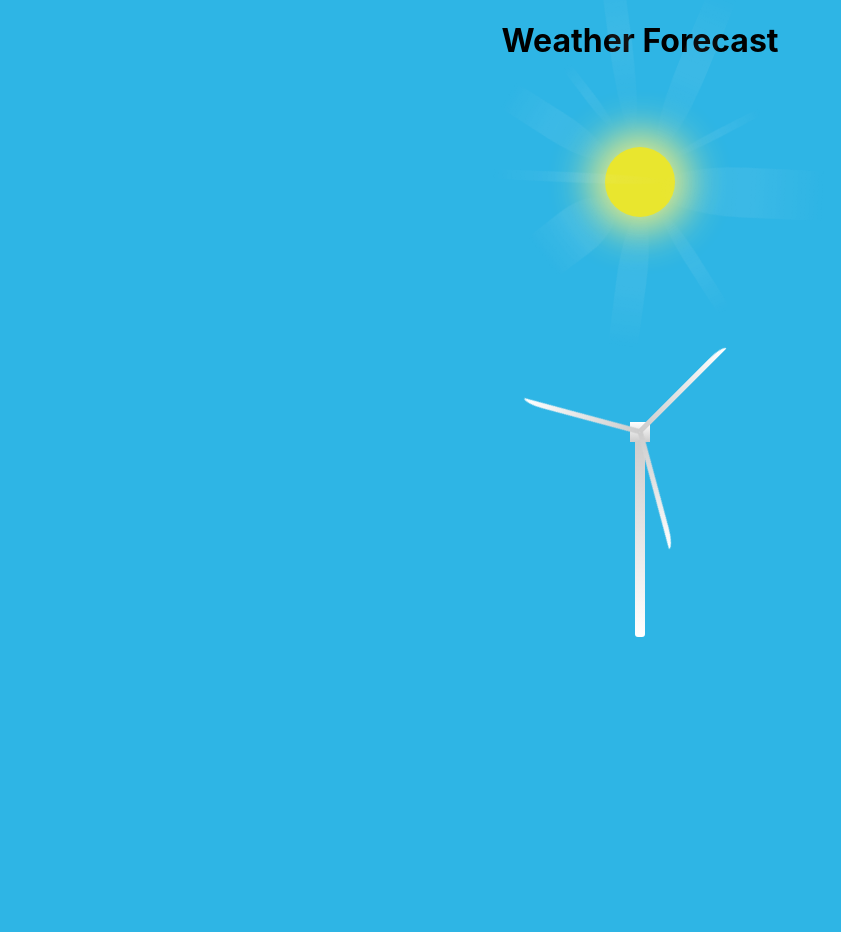
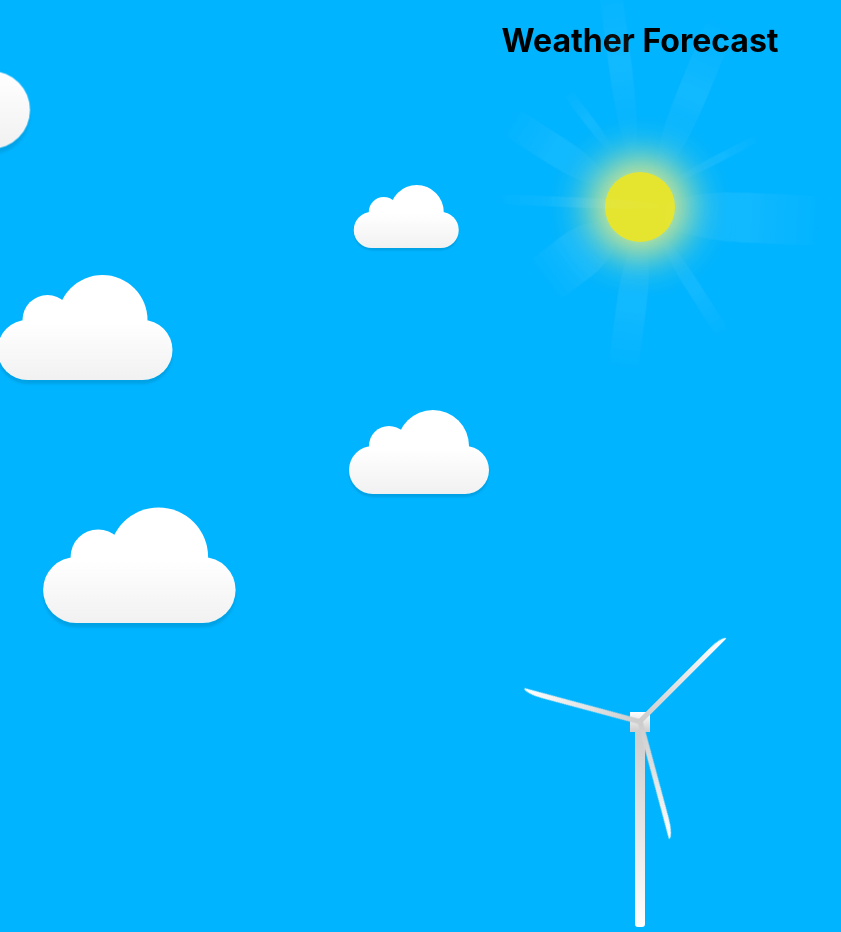
Before and after one commit to flaviusbohaciuc/weather-forecast-react, a React (Create React App) app: page / in a window 1280 px wide. Shown: the whole page, without its empty margins (0-841 px from the left). Before the commit the page ends 800 px from the top, so only its background shows below. Built offline with nearby package versions, Linux system fonts and the light colour scheme.

Commit message:
add clouds component and change background-color

```diff
--- /dev/null
+++ b/src/component/clouds/clouds.component.tsx
@@ -0,0 +1,28 @@
+import React from "react";
+import "./clouds.style.scss";
+
+const Clouds = () => {
+  return (
+    <div className="wrapper">
+      <div className="clouds">
+        <div className="cloud1">
+          <div className="cloud"></div>
+        </div>
+        <div className="cloud2">
+          <div className="cloud"></div>
+        </div>
+        <div className="cloud3">
+          <div className="cloud"></div>
+        </div>
+        <div className="cloud4">
+          <div className="cloud"></div>
+        </div>
+        <div className="cloud5">
+          <div className="cloud"></div>
+        </div>
+      </div>
+    </div>
+  );
+};
+
+export default Clouds;
--- /dev/null
+++ b/src/component/clouds/clouds.style.scss
@@ -0,0 +1,152 @@
+@import "src/index.scss";
+
+.clouds {
+  bottom: 0;
+  left: 0;
+  padding-top: 50px;
+  position: fixed;
+  right: 0;
+  top: 0;
+}
+
+/* KEYFRAMES */
+
+@-webkit-keyframes animateCloud {
+  0% {
+    margin-left: -1000px;
+  }
+  100% {
+    margin-left: 100%;
+  }
+}
+
+@-moz-keyframes animateCloud {
+  0% {
+    margin-left: -1000px;
+  }
+  100% {
+    margin-left: 100%;
+  }
+}
+
+@keyframes animateCloud {
+  0% {
+    margin-left: -1000px;
+  }
+  100% {
+    margin-left: 100%;
+  }
+}
+
+/* ANIMATIONS */
+
+.cloud1 {
+  -webkit-animation: animateCloud 35s linear infinite;
+  -moz-animation: animateCloud 35s linear infinite;
+  animation: animateCloud 35s linear infinite;
+
+  -webkit-transform: scale(0.65);
+  -moz-transform: scale(0.65);
+  transform: scale(0.65);
+}
+
+.cloud2 {
+  -webkit-animation: animateCloud 20s linear infinite;
+  -moz-animation: animateCloud 20s linear infinite;
+  animation: animateCloud 20s linear infinite;
+
+  -webkit-transform: scale(0.3);
+  -moz-transform: scale(0.3);
+  transform: scale(0.3);
+}
+
+.cloud3 {
+  -webkit-animation: animateCloud 30s linear infinite;
+  -moz-animation: animateCloud 30s linear infinite;
+  animation: animateCloud 30s linear infinite;
+
+  -webkit-transform: scale(0.5);
+  -moz-transform: scale(0.5);
+  transform: scale(0.5);
+}
+
+.cloud4 {
+  -webkit-animation: animateCloud 18s linear infinite;
+  -moz-animation: animateCloud 18s linear infinite;
+  animation: animateCloud 18s linear infinite;
+
+  -webkit-transform: scale(0.4);
+  -moz-transform: scale(0.4);
+  transform: scale(0.4);
+}
+
+.cloud5 {
+  -webkit-animation: animateCloud 25s linear infinite;
+  -moz-animation: animateCloud 25s linear infinite;
+  animation: animateCloud 25s linear infinite;
+
+  -webkit-transform: scale(0.55);
+  -moz-transform: scale(0.55);
+  transform: scale(0.55);
+}
+
+/* OBJECTS */
+
+.cloud {
+  background: $color-white;
+  background: -moz-linear-gradient(to bottom, $color-white 5%, #f1f1f1 100%);
+  background: -webkit-gradient(
+    linear,
+    left top,
+    left bottom,
+    color-stop(5%, $color-white),
+    color-stop(100%, #f1f1f1)
+  );
+  background: -webkit-linear-gradient(to bottom, $color-white 5%, #f1f1f1 100%);
+  background: -o-linear-gradient(to bottom, $color-white 5%, #f1f1f1 100%);
+  background: -ms-linear-gradient(to bottom, $color-white 5%, #f1f1f1 100%);
+  background: linear-gradient(to bottom, $color-white 5%, #f1f1f1 100%);
+  filter: progid:DXImageTransform.Microsoft.gradient( startColorstr='$color-white', endColorstr='#f1f1f1',GradientType=0 );
+
+  -webkit-border-radius: 100px;
+  -moz-border-radius: 100px;
+  border-radius: 100px;
+
+  -webkit-box-shadow: 0 8px 5px rgba(0, 0, 0, 0.1);
+  -moz-box-shadow: 0 8px 5px rgba(0, 0, 0, 0.1);
+  box-shadow: 0 8px 5px rgba(0, 0, 0, 0.1);
+
+  height: 120px;
+  position: relative;
+  width: 350px;
+}
+
+.cloud:after,
+.cloud:before {
+  background: $color-white;
+  content: "";
+  position: absolute;
+  z-index: -1;
+}
+
+.cloud:after {
+  -webkit-border-radius: 100px;
+  -moz-border-radius: 100px;
+  border-radius: 100px;
+
+  height: 100px;
+  left: 50px;
+  top: -50px;
+  width: 100px;
+}
+
+.cloud:before {
+  -webkit-border-radius: 200px;
+  -moz-border-radius: 200px;
+  border-radius: 200px;
+
+  width: 180px;
+  height: 180px;
+  right: 50px;
+  top: -90px;
+}
--- /dev/null
+++ b/src/component/clouds/index.tsx
@@ -0,0 +1,2 @@
+import Clouds from "./clouds.component";
+export default Clouds;
--- a/src/component/sun/sun.style.scss
+++ b/src/component/sun/sun.style.scss
@@ -1,4 +1,4 @@
-@import 'src/index.scss';
+@import "src/index.scss";
 
 .sun {
   position: absolute;
--- a/src/component/windmill/windmill.style.scss
+++ b/src/component/windmill/windmill.style.scss
@@ -1,9 +1,10 @@
 @import "src/index.scss";
 
 .windmill {
+  margin-top: 100px;
   width: 300px;
   height: 350px;
-  margin: 10px auto 0;
+  margin: 0 auto;
   position: relative;
 }
 
--- a/src/index.scss
+++ b/src/index.scss
@@ -1,5 +1,5 @@
 $color-white: #ffffff;
-$color-picton-blue: #2eb5e5;
+$color-dodger-blue: #00B4FF;
 $color-broom: #ffeb19;
 $color-paris-daisy: #fff375;
 
@@ -13,10 +13,10 @@ html {
   -webkit-font-smoothing: antialiased;
   -moz-osx-font-smoothing: grayscale;
   text-align: center;
-  background-color: $color-picton-blue;
+  background-color: $color-dodger-blue;
 }
 
 .wrapper {
   position: relative;
-  height: 200px;
+  height: 250px;
 }
--- a/src/weather-forecast-app.tsx
+++ b/src/weather-forecast-app.tsx
@@ -1,12 +1,14 @@
 import React from "react";
 import Sun from "./component/sun";
 import Windmill from "./component/windmill";
+import Clouds from "./component/clouds";
 
 const WeatherForecast: React.FC = () => {
   return (
     <div className="content">
       <h1>Weather Forecast</h1>
       <Sun />
+      <Clouds />
       <Windmill />
     </div>
   );
```
